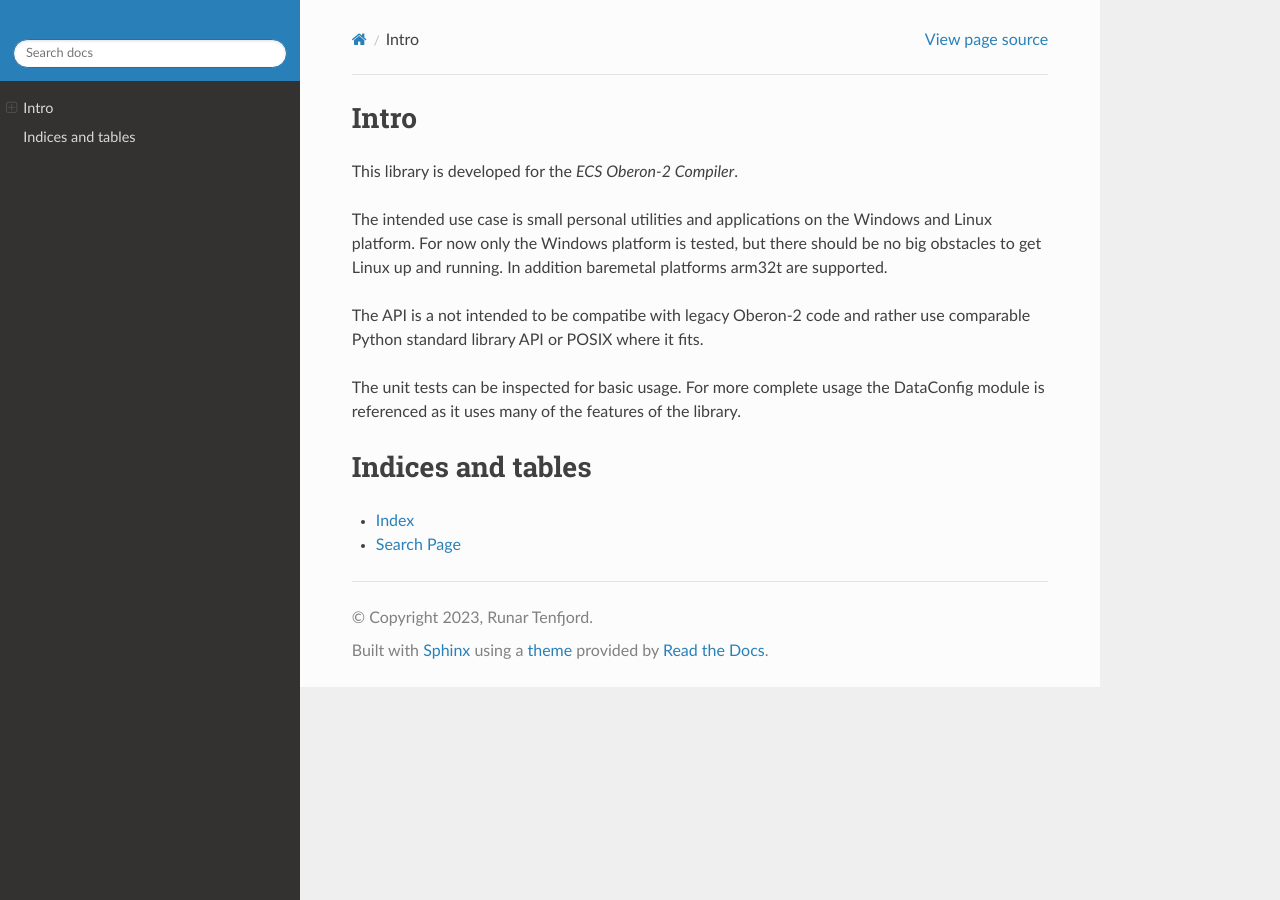
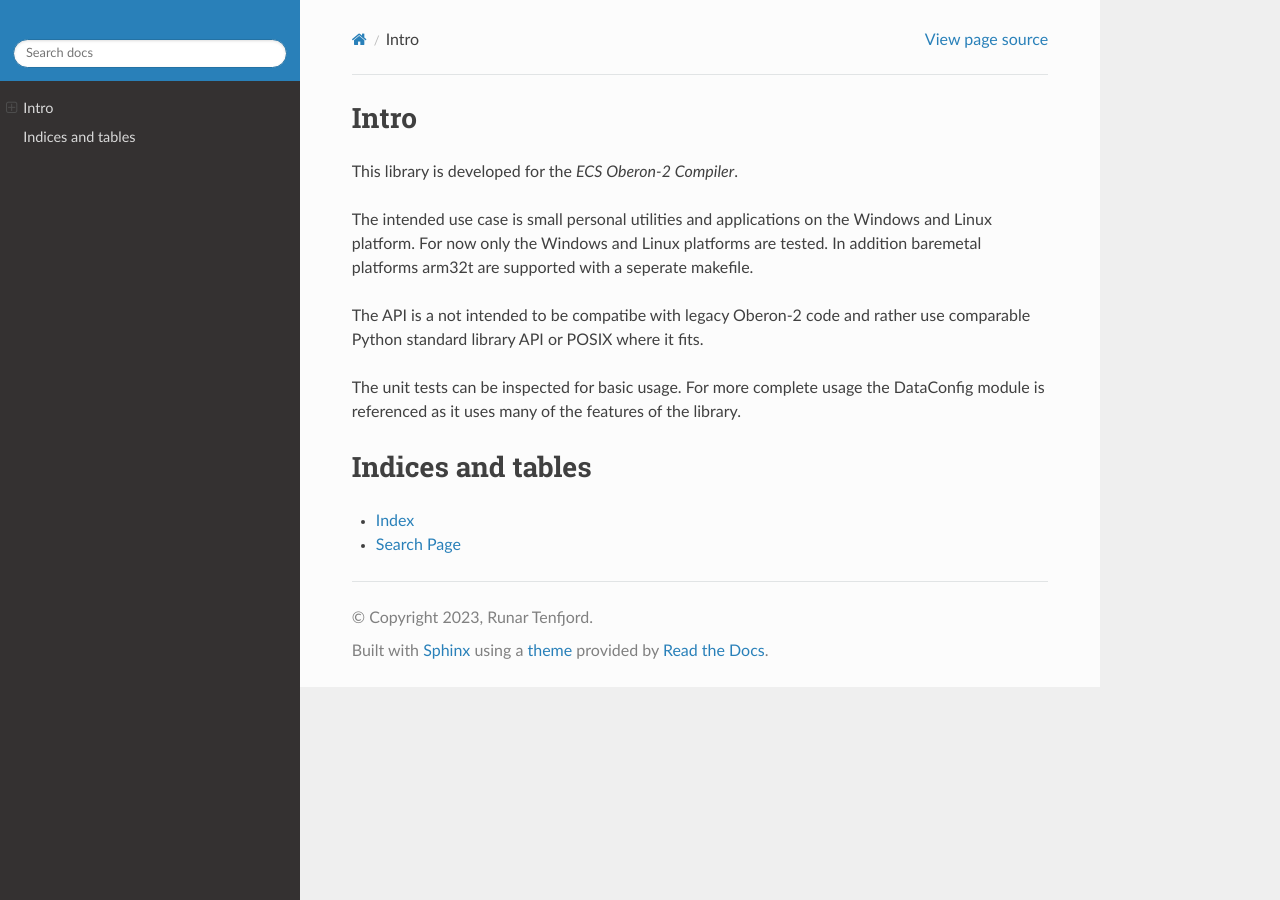
Before and after one commit to tenko/ECSStdLib, a Sphinx documentation site: the page built from doc/index.rst, in a window 1280 px wide. Built offline with Sphinx 7.4.7 and the Read the Docs theme 3.1.0, drawn with Linux system fonts in a browser that asks for light colours; pages that are not in the unit, such as notebooks, are missing from menus.

Commit message:
Update documentation

```diff
--- a/doc/index.rst
+++ b/doc/index.rst
@@ -6,9 +6,9 @@ This library is developed for the *ECS Oberon-2 Compiler*.
 
 The intended use case is small personal utilities and
 applications on the Windows and Linux platform.
-For now only the Windows platform is tested, but there
-should be no big obstacles to get Linux up and running.
-In addition baremetal platforms arm32t are supported.
+For now only the Windows and Linux platforms are tested.
+In addition baremetal platforms arm32t are supported with
+a seperate makefile.
 
 The API is a not intended to be compatibe with legacy Oberon-2
 code and rather use comparable Python standard library API or POSIX
```
Also changed, not shown: 3 other files.
